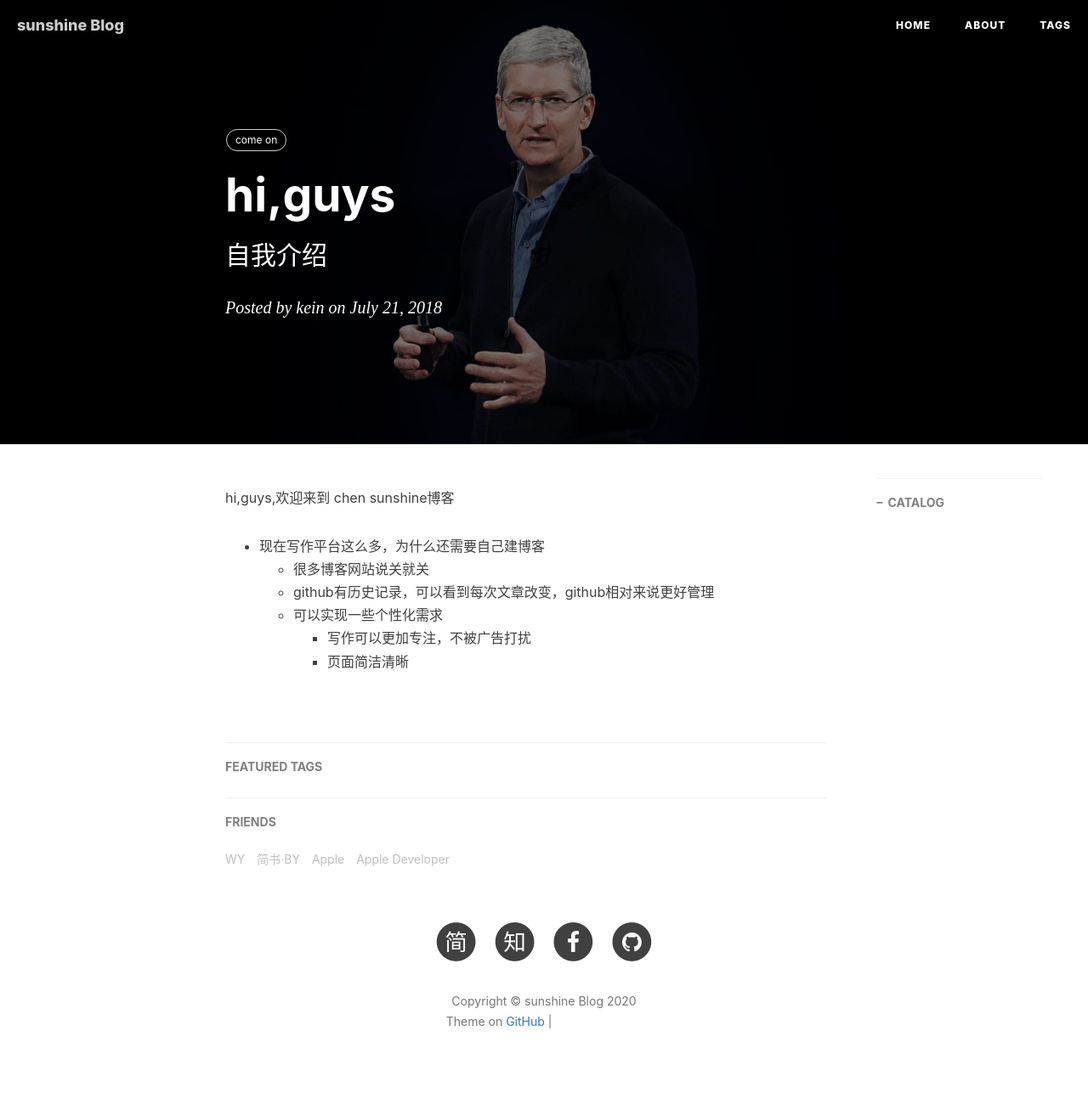
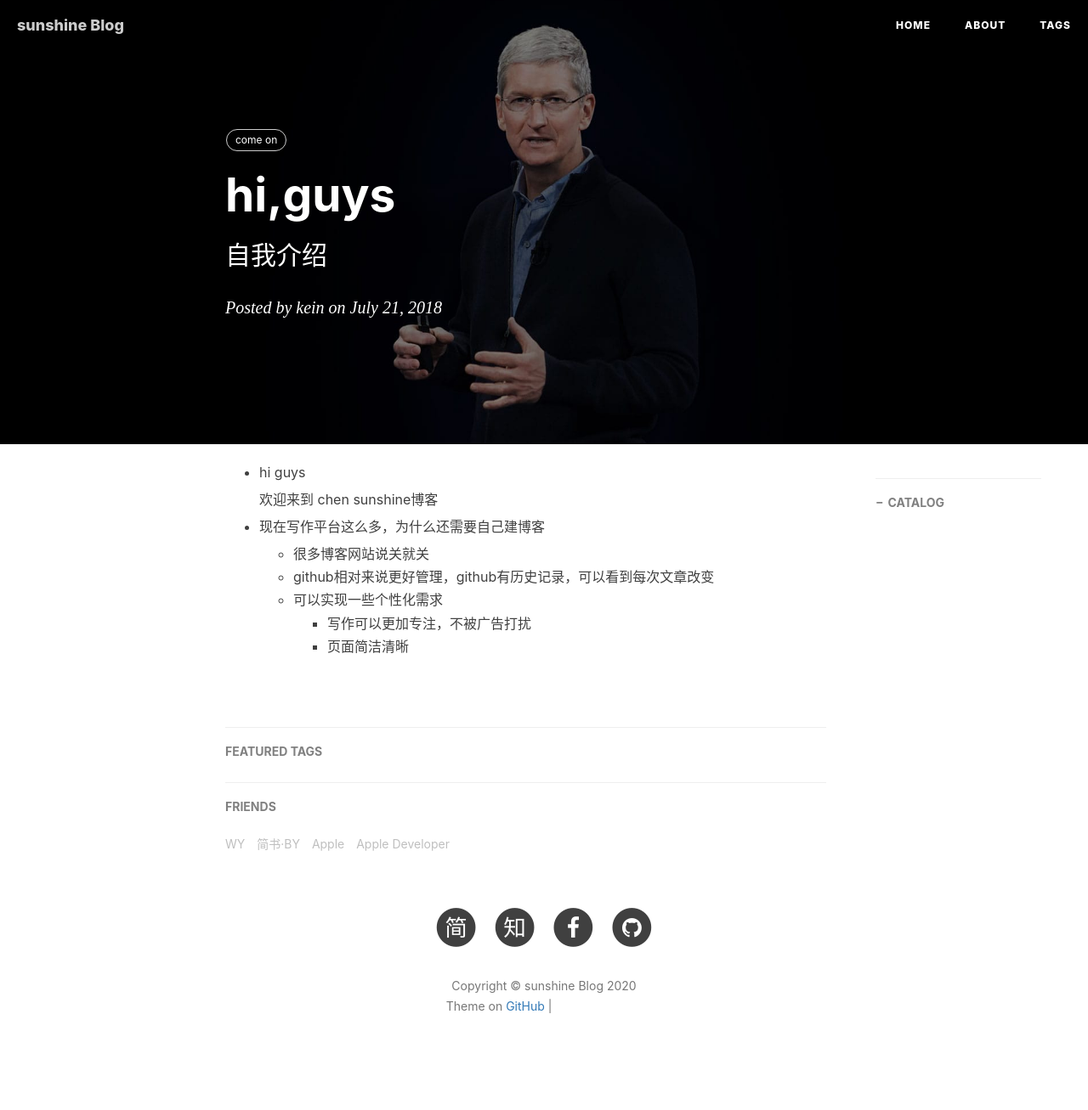
Before and after one commit to feature2018/feature2018.github.io, a Jekyll site: the page built from _posts/2020-07-21-Hi-Guys-Welcome.md, in a window 1280 px wide. Shown: the whole page at 85% size. Built offline with Jekyll 4.4.1, drawn with Linux system fonts in a browser that asks for light colours; nearby versions of some CDN libraries; comment, search, counter and statistics services are not loaded; grey boxes are pictures that could not be loaded.

Commit message:
修改 文章

```diff
--- a/_posts/2020-07-21-Hi-Guys-Welcome.md
+++ b/_posts/2020-07-21-Hi-Guys-Welcome.md
@@ -11,11 +11,13 @@ tags:
 ---
 
 
-hi,guys,欢迎来到 chen sunshine博客
+- hi guys
+
+    欢迎来到 chen sunshine博客
 
 - 现在写作平台这么多，为什么还需要自己建博客
     - 很多博客网站说关就关
-    - github有历史记录，可以看到每次文章改变，github相对来说更好管理
+    - github相对来说更好管理，github有历史记录，可以看到每次文章改变
     - 可以实现一些个性化需求
         - 写作可以更加专注，不被广告打扰
         - 页面简洁清晰
```
